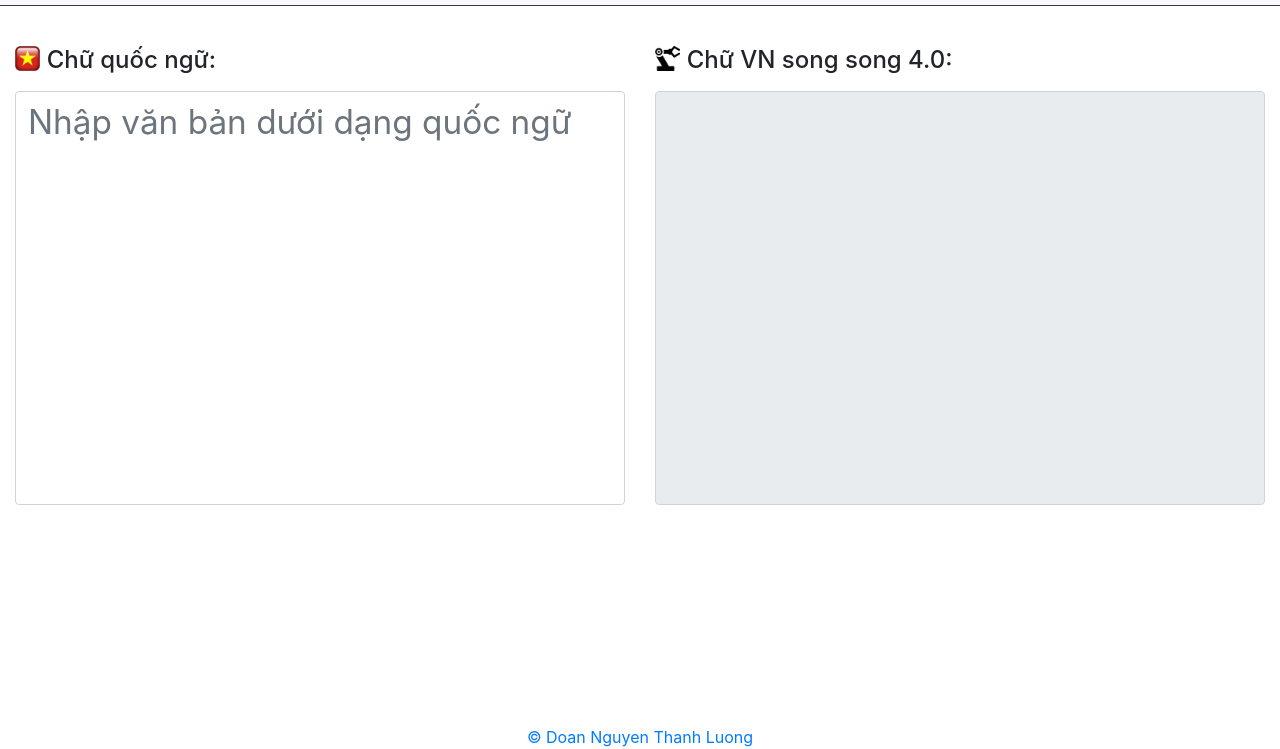
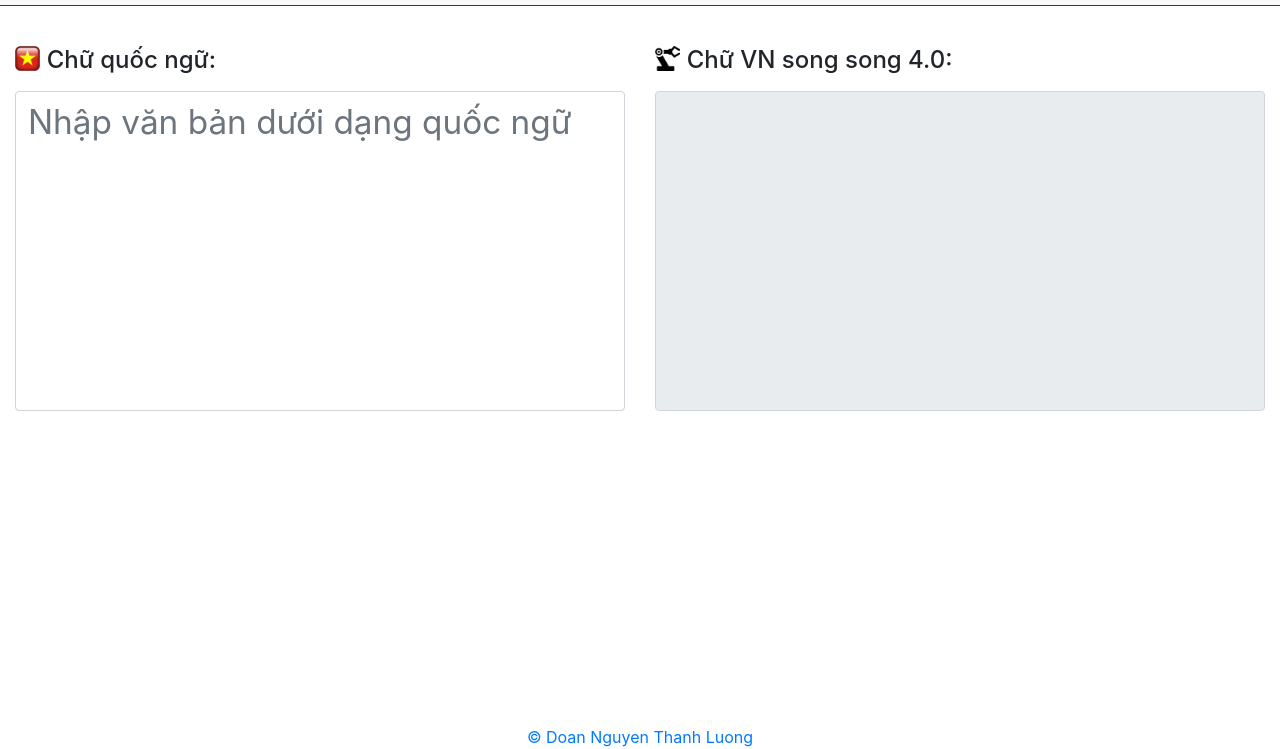
Before and after one commit to thanhluong/4cham0, a plain HTML site: page index.html in a window 1280 px wide. Shown: the part 51-800 px from the top of the page. Drawn offline with nearby package versions, Linux system fonts and the light colour scheme.

Commit message:
Fix textarea size

```diff
--- a/index.html
+++ b/index.html
@@ -26,7 +26,7 @@
             <img src="ico_vietnam.png" class="img-responsive" width="25pt" class="float-left">
             <h4 class="float-right">Chữ quốc ngữ:</h4>
         </label>
-        <textarea class="form-control" rows="8" id="inputtext" placeholder="Nhập văn bản dưới dạng quốc ngữ"></textarea>
+        <textarea class="form-control" id="inputtext" placeholder="Nhập văn bản dưới dạng quốc ngữ"></textarea>
     </div>
 
     <div class="col-sm-6 col-md-6 col-lg-6 form-group shadow-textarea">
@@ -34,7 +34,7 @@
             <img src="ico_4cham0.png" class="img-responsive" width="25pt" class="float-left">
             <h4 class="float-right">Chữ VN song song 4.0:</h4>
         </label>
-        <textarea class="form-control" rows="8" readonly id="resulttext">
+        <textarea class="form-control" readonly id="resulttext">
         </textarea>
     </div>
 </div>
--- a/style.css
+++ b/style.css
@@ -4,6 +4,7 @@ h4{
 
 textarea{
     font-size: 25pt !important;
+    height: 240pt !important;
     resize: none;
 }
 
```
